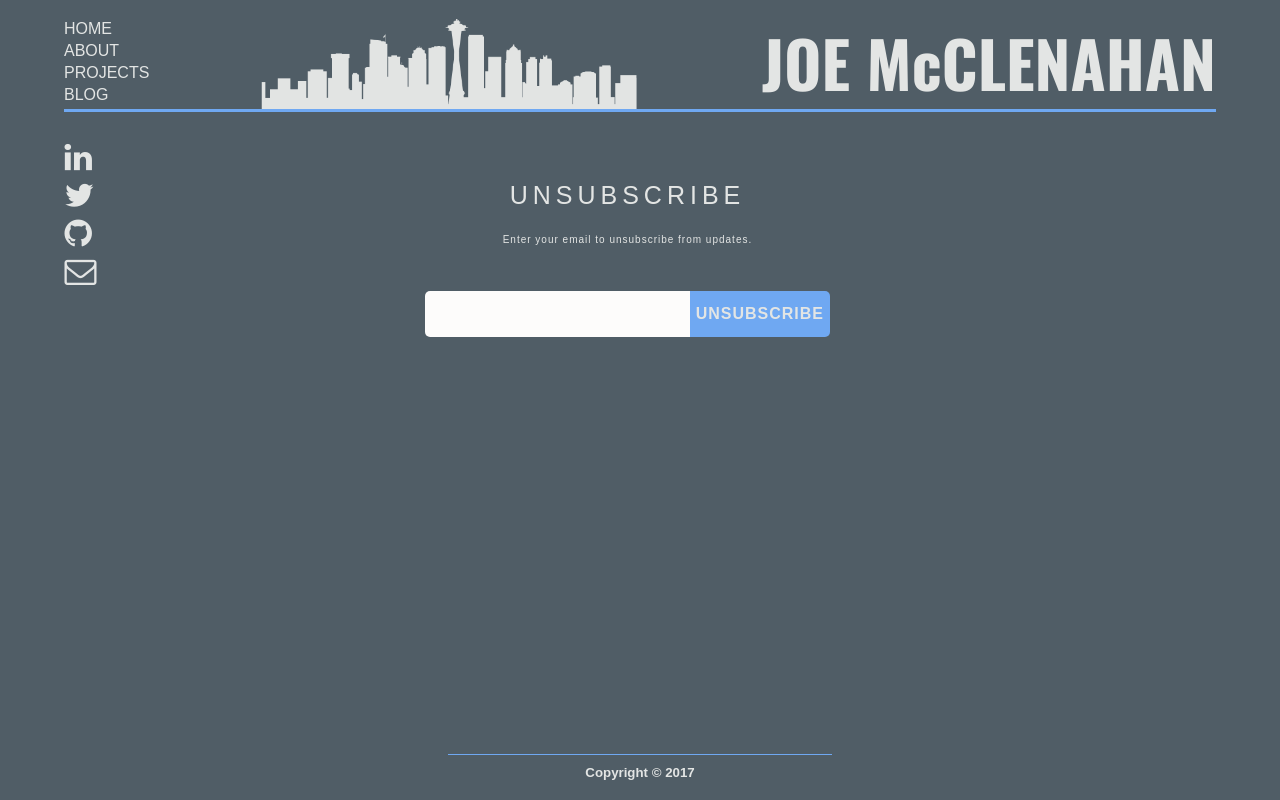
After one commit to jmcclena94/django-portfolio, a Django app: page /unsubscribe/ in a window 1280 px wide. The commit adds this page. Run offline with Django 3.2, Linux system fonts and the light colour scheme; parts of the project's set-up code (start-up, migrations or seed data) failed here and were passed over; some web fonts are replaced.

Commit message:
subscribe models finished

```diff
--- /dev/null
+++ b/portfolio/portfolio/templates/unsubscribe.html
@@ -0,0 +1,17 @@
+{% extends "homepage.html" %}
+{% block content %}
+<form class="subscribe_form" action="" method="post">
+    {% csrf_token %}
+    <div class="subscribe_header">
+         <p>Unsubscribe</p>
+    </div>
+    <div class="subscribe_description">
+        <p>Enter your email to unsubscribe from updates.</p>
+     </div>
+    <div class="flex subscribe">
+        {{ form.email }}
+        <input id="submit_email" type="submit" value="UNSUBSCRIBE" />
+    </div>
+    <p class="error">{{ form.email.errors.as_text }}</p>
+</form>
+{% endblock %}
--- a/portfolio/static/modules.css
+++ b/portfolio/static/modules.css
@@ -79,7 +79,19 @@
           margin: auto; }
   .blog .bloglist {
     width: 20%;
-    text-align: left; }
+    text-align: center;
+    margin-top: 25px; }
+    .blog .bloglist .subscribe-button {
+      text-decoration: none;
+      background: #6FA8F2;
+      font-family: inherit;
+      font-weight: bold;
+      font-size: 1em;
+      color: inherit;
+      letter-spacing: 1px;
+      border-radius: 2px 2px 2px 2px;
+      cursor: pointer;
+      padding: 5px 10px 5px 10px; }
     .blog .bloglist ul {
       padding: 0;
       flex-direction: column;
--- /dev/null
+++ b/portfolio/subscribe/forms.py
@@ -0,0 +1,6 @@
+from django import forms
+
+
+class UnsubscribeForm(forms.Form):
+    """Unsubscribe form."""
+    email = forms.EmailField()
--- a/portfolio/subscribe/models.py
+++ b/portfolio/subscribe/models.py
@@ -4,4 +4,4 @@ from django.db import models
 class Emails(models.Model):
     """Emails model."""
 
-    email = models.EmailField(max_length=255, default='')
+    email = models.EmailField(max_length=255, default='', unique=True)
--- a/portfolio/subscribe/urls.py
+++ b/portfolio/subscribe/urls.py
@@ -1,9 +1,10 @@
 from django.conf.urls import url
-from .views import EmailsView, EmailsList
+from .views import SubscribeView, UnsubscribeView, EmailsList
 from rest_framework.urlpatterns import format_suffix_patterns
 
 urlpatterns = [
-    url(r'^subscribe/$', EmailsView.as_view()),
+    url(r'^subscribe/$', SubscribeView.as_view()),
+    url(r'^unsubscribe/$', UnsubscribeView.as_view()),
     url(r'^emails/$', EmailsList.as_view()),
 ]
 
--- a/portfolio/subscribe/views.py
+++ b/portfolio/subscribe/views.py
@@ -1,11 +1,13 @@
-from django.views.generic.edit import CreateView
+from django.views.generic.edit import CreateView, FormView
+from subscribe.forms import UnsubscribeForm
 from subscribe.models import Emails
 from subscribe.serializers import EmailsSerializer
 from rest_framework import generics
+from django.http import HttpResponseRedirect
 
 
-class EmailsView(CreateView):
-    """View for list of blogs."""
+class SubscribeView(CreateView):
+    """Subscribe view."""
 
     template_name = 'subscribe.html'
     model = Emails
@@ -13,6 +15,19 @@ class EmailsView(CreateView):
     success_url = '/blog'
 
 
+class UnsubscribeView(FormView):
+    """Unsubscribe view."""
+
+    template_name = 'unsubscribe.html'
+    form_class = UnsubscribeForm
+
+    def form_valid(self, form):
+        success_url = '/blog'
+        address = form.cleaned_data['email']
+        Emails.objects.filter(email=address).delete()
+        return HttpResponseRedirect(success_url)
+
+
 class EmailsList(generics.ListAPIView):
     """List all emails."""
     queryset = Emails.objects.all()
```
Also changed, not shown: portfolio/subscribe/migrations/0009_auto_20170412_2125.py (added), portfolio/subscribe/migrations/0010_auto_20170412_2126.py (added), portfolio/subscribe/migrations/0011_auto_20170412_2130.py (added).
